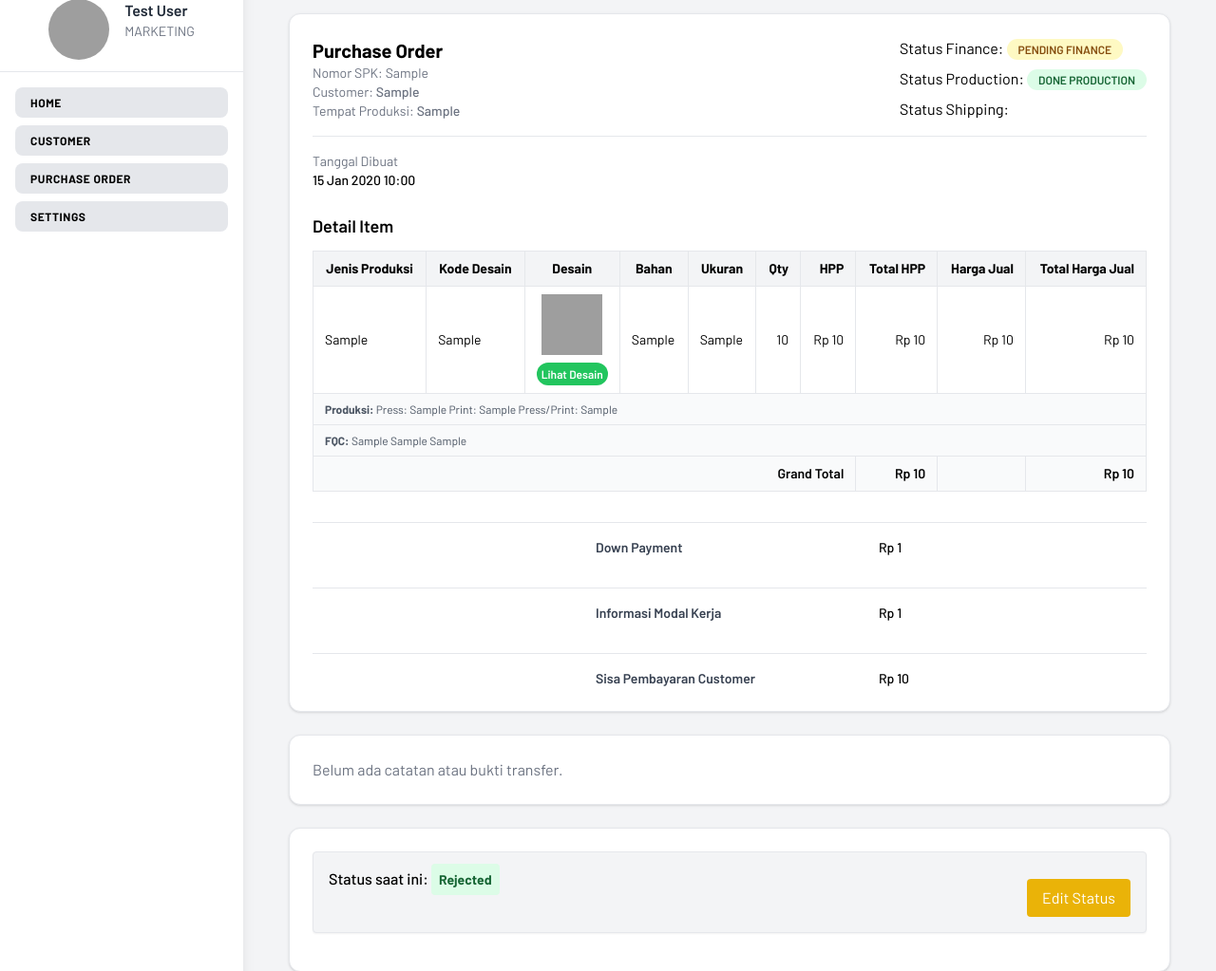
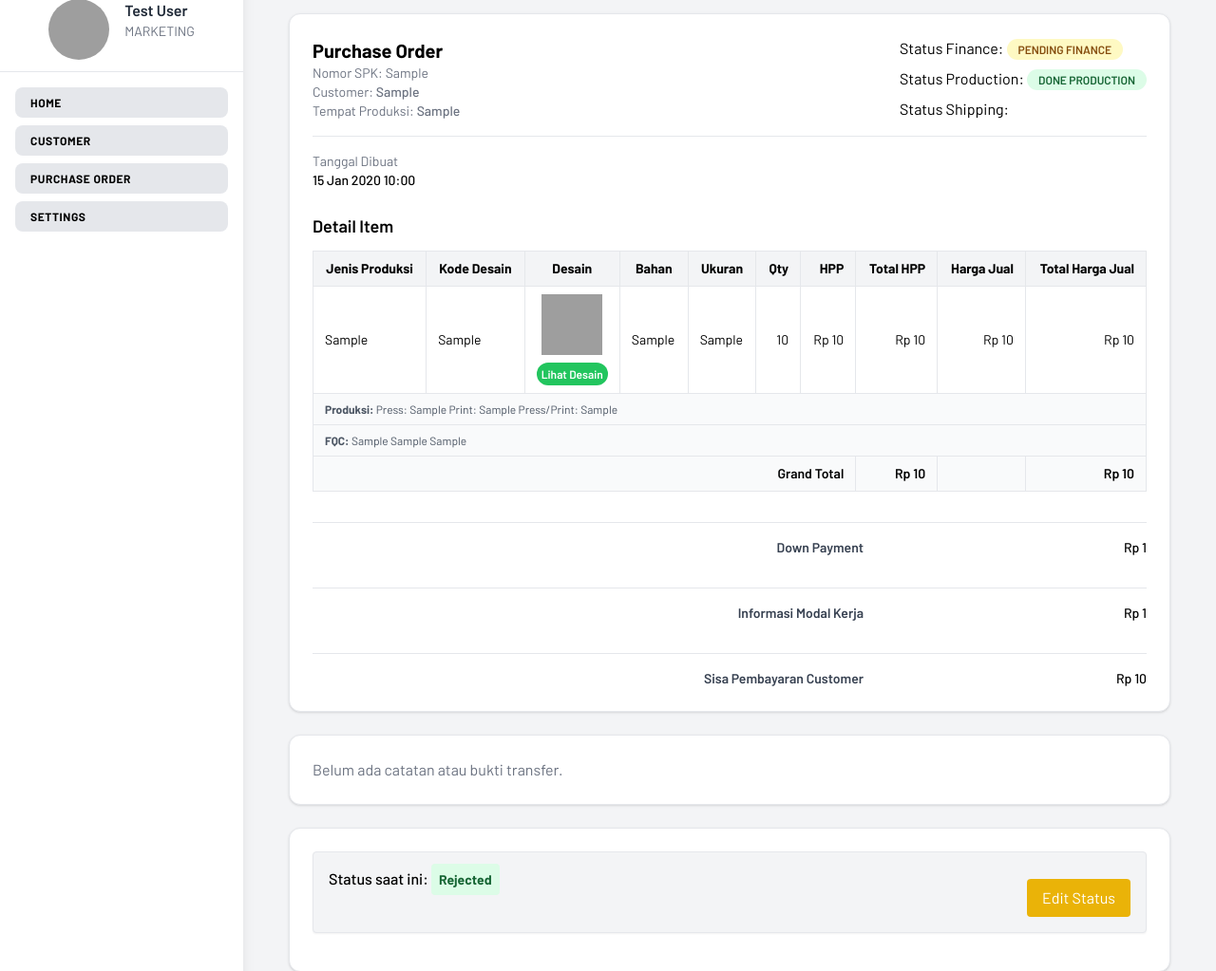
Before and after one commit to fudge-digital/halzeapo, a Laravel app: page /purchase-orders/1 in a window 1280 px wide. Shown: the part 90-1113 px from the top of the page at 95% size. Run offline with Laravel 12, Linux system fonts and the light colour scheme; a user stored in the database is signed in; data comes from the database, SQL or seed files in the repository; tables that the repository leaves empty hold one stand-in row (values such as "Sample post"); style sheets or scripts are compiled from the project's sources; parts of the project's set-up code (start-up, migrations or seed data) failed here and were passed over; some libraries are stand-ins or nearby versions; grey boxes are pictures that could not be loaded.

```diff
--- a/resources/views/purchase_orders/show.blade.php
+++ b/resources/views/purchase_orders/show.blade.php
@@ -166,7 +166,7 @@
 
         <!-- Payment Info -->
         @if(!in_array(Auth::user()->role, ['PRODUKSI','SHIPPER']))
-        <div class="mt-8 space-y-8 text-sm text-right md:text-left">
+        <div class="mt-8 space-y-8 text-sm text-right">
             {{-- Total Harga Jual --}}
             {{-- Down Payment --}}
             <div class="grid grid-cols-3 gap-4 items-center border-t pt-4">
```
